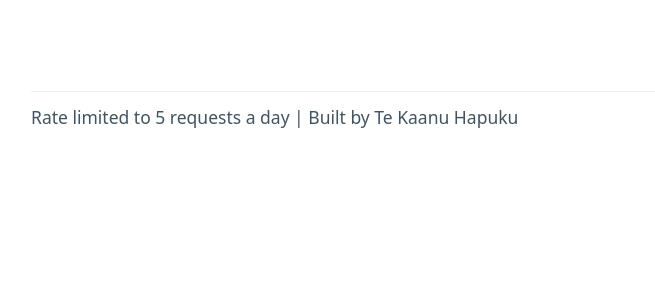
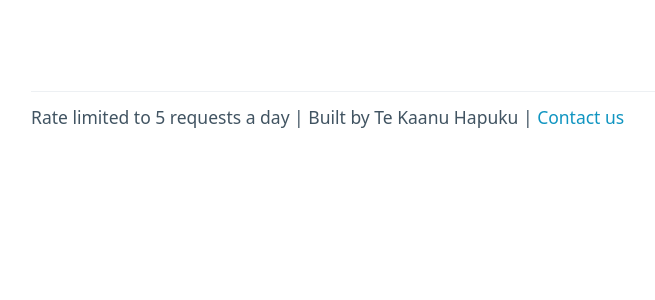
Before and after one commit to tk-hap/video-recipe-gen, a Python web app: template flask/templates/base.html in a window 1280 px wide. Shown: the part 349-649 px from the top of the page, without its empty margins (44-699 px from the left). Run offline with Jinja, Linux system fonts and the light colour scheme; the template is opened without the code that fills it, so the values that code supplies are empty; some libraries are stand-ins or nearby versions.

Commit message:
add contact

```diff
--- a/flask/templates/base.html
+++ b/flask/templates/base.html
@@ -18,7 +18,7 @@
         <footer class="container">
             <hr>
             <p>
-                <small>Rate limited to 5 requests a day | Built by Te Kaanu Hapuku</small>
+                <small>Rate limited to 5 requests a day | Built by Te Kaanu Hapuku | <a href = "mailto:hello@videorecipegen.com">Contact us</a></small>
             </p>
         </footer>
     </body>
```
